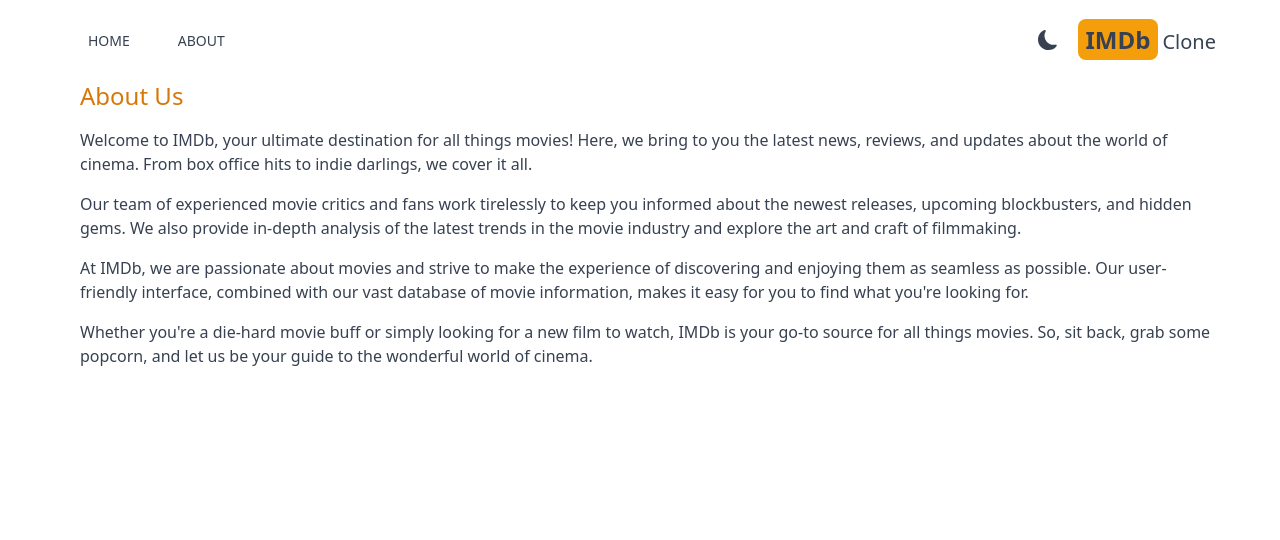
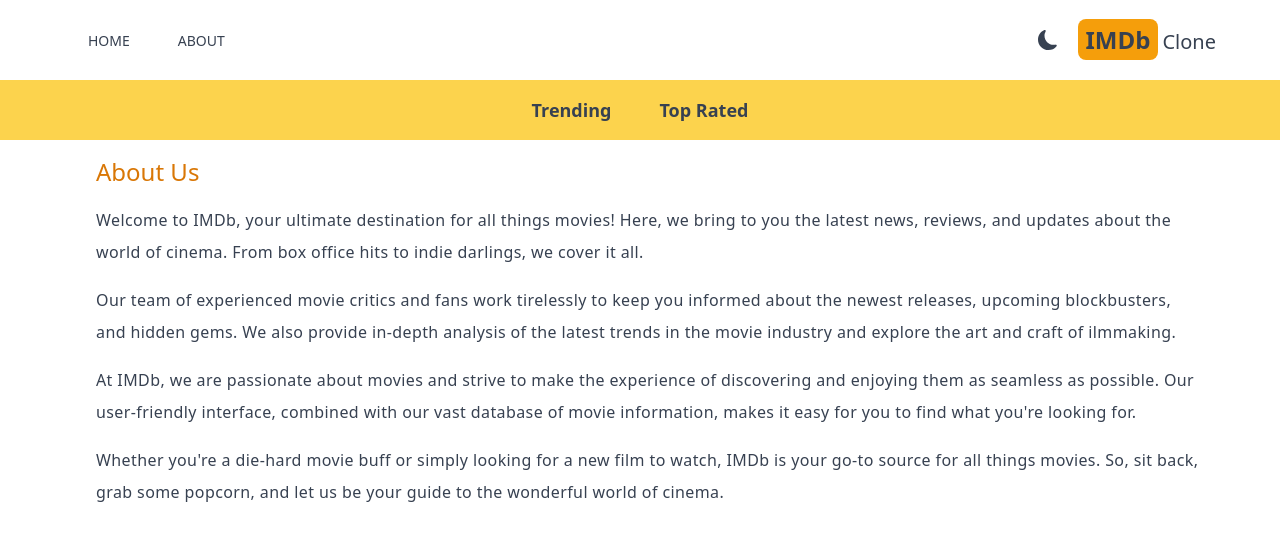
Before and after one commit to BeatriceWambuiMbugua/imdb-clone, a Next.js app: page /about in a window 1280 px wide. Shown: the top 540 px of the page. Built offline with nearby package versions, Linux system fonts and the light colour scheme.

Commit message:
create the navbar component

```diff
--- a/src/app/about/page.jsx
+++ b/src/app/about/page.jsx
@@ -3,20 +3,31 @@
 export default function About() {
   return (
     <>
-      <div className="mx-auto max-w-6xl space-x-4 space-y-4">
+      <div className="mx-auto max-w-6xl space-x-4 p-4 space-y-4">
         <h1 className="text-amber-600 text-2xl ml-4 font-medium">About Us</h1>
-        <p>
-          Welcome to IMDb, your ultimate destination for all things movies! Here, we bring to you the latest news, reviews, and updates about the world of cinema. From box office hits to indie darlings, we cover it all.
+        <p className="leading-8 tracking-wide">
+          Welcome to IMDb, your ultimate destination for all things movies!
+          Here, we bring to you the latest news, reviews, and updates about the
+          world of cinema. From box office hits to indie darlings, we cover it
+          all.
         </p>
-        <p>
-          Our team of experienced movie critics and fans work tirelessly to keep you informed about the newest releases, upcoming blockbusters, and hidden gems. We also provide in-depth analysis of the latest trends in the movie industry and explore the art and craft of filmmaking.
+        <p className="leading-8 tracking-wide">
+          Our team of experienced movie critics and fans work tirelessly to keep
+          you informed about the newest releases, upcoming blockbusters, and
+          hidden gems. We also provide in-depth analysis of the latest trends in
+          the movie industry and explore the art and craft of ilmmaking.
         </p>
-        <p>
-          At IMDb, we are passionate about movies and strive to make the experience of discovering and enjoying them as seamless as possible. Our user-friendly interface, combined with our vast database of movie
+        <p className="leading-8 tracking-wide">
+          At IMDb, we are passionate about movies and strive to make the
+          experience of discovering and enjoying them as seamless as possible.
+          Our user-friendly interface, combined with our vast database of movie
           information, makes it easy for you to find what you're looking for.
         </p>
-        <p>
-          Whether you're a die-hard movie buff or simply looking for a new film to watch, IMDb is your go-to source for all things movies. So, sit back, grab some popcorn, and let us be your guide to the wonderful world of cinema.
+        <p className="leading-8 tracking-wide">
+          Whether you're a die-hard movie buff or simply looking for a new film
+          to watch, IMDb is your go-to source for all things movies. So, sit
+          back, grab some popcorn, and let us be your guide to the wonderful
+          world of cinema.
         </p>
       </div>
     </>
--- a/src/app/layout.js
+++ b/src/app/layout.js
@@ -1,6 +1,7 @@
 import "./globals.css";
 import Header from "@/components/Header";
 import Provider from "@/app/Provider";
+import Navbar from "@/components/Navbar";
 
 export default function RootLayout({ children }) {
   return (
@@ -8,9 +9,10 @@
       <body>
         <Provider>
           {/* Header */}
-          {/* Navbar */}
+
           {/* SearchBar */}
           <Header />
+          <Navbar />
           {children}
         </Provider>
       </body>
--- /dev/null
+++ b/src/components/Navbar.jsx
@@ -0,0 +1,12 @@
+import React from "react";
+import NavbarItems from "./NavbarItems";
+
+export default function Navbar() {
+  return (
+    <div className="flex justify-center dark:bg-raisin-black p-4 bg-amber-300 lg:text-lg">
+      <NavbarItems title="Trending" params="fetchTrending" />
+
+      <NavbarItems title="Top Rated" params="fetchTopRated" />
+    </div>
+  );
+}
--- /dev/null
+++ b/src/components/NavbarItems.jsx
@@ -0,0 +1,23 @@
+"use client";
+import Link from "next/link";
+import React from "react";
+import { useSearchParams } from "next/navigation";
+
+export default function NavbarItems({ title, params }) {
+  const searchParams = useSearchParams();
+  const genre = searchParams.get("genre");
+  return (
+    <div>
+      <Link
+        className={`m-4 font-semibold p-2 hover:text-amber-500 ${
+          genre &&
+          genre === params &&
+          " underline underline-offset-8 decoration-4 decoration-amber-500"
+        }`}
+        href={`/?genre=${params}`}
+      >
+        {title}
+      </Link>
+    </div>
+  );
+}
--- a/tailwind.config.js
+++ b/tailwind.config.js
@@ -9,6 +9,7 @@
       colors: {
         "eerie-black": "#1A1927",
         "light-gray": "#D1D1D4",
+        "raisin-black": "#262719",
       },
     },
   },
```
